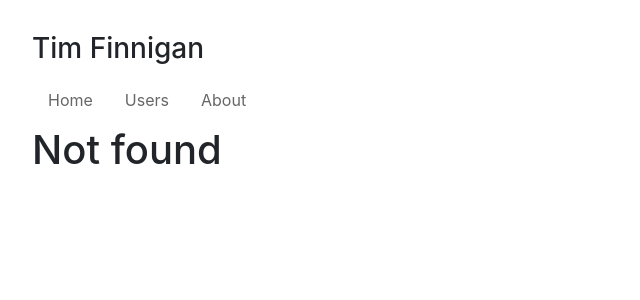
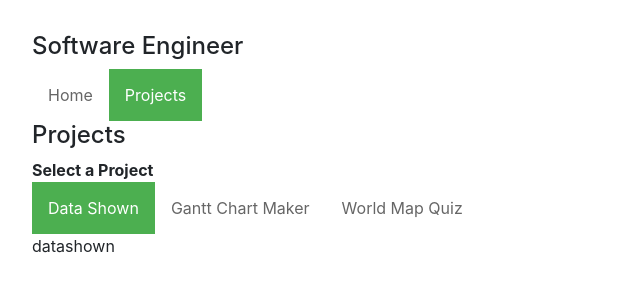
Before and after one commit to TimFinnigan/tim-finnigan-homepage, a React (Create React App) app: page /projects/datashown in a window 1280 px wide. Before the commit this address had no page. Shown: the top 300 px of the page, without its empty margins (0-640 px from the left). Built offline with nearby package versions, Linux system fonts and the light colour scheme.

Commit message:
update routes to projects

```diff
--- a/src/App.js
+++ b/src/App.js
@@ -3,7 +3,7 @@ class App extends React.Component {
   render() {
     return (
       <div>
-        <h1>Home</h1>
+        <h4>Home</h4>
       </div>
     )
   }
--- a/src/index.js
+++ b/src/index.js
@@ -8,7 +8,7 @@ import {
   Switch
 } from "react-router-dom";
 import App from "./App";
-import Users from "./users";
+import Projects from "./projects";
 import About from "./about";
 import Notfound from "./notfound";
 import * as serviceWorker from "./serviceWorker";
@@ -23,7 +23,8 @@ serviceWorker.unregister();
 const routing = (
   <Router>
     <div>
-      <h3>Tim Finnigan</h3>
+      {/* <h3>Tim Finnigan</h3> */}
+      <h4>Software Engineer</h4>
       <ul>
         <li>
           <NavLink exact to="/">
@@ -31,15 +32,15 @@ const routing = (
           </NavLink>
         </li>
         <li>
-          <NavLink to="/users">Users</NavLink>
+          <NavLink to="/projects">Projects</NavLink>
         </li>
-        <li>
+        {/* <li>
           <NavLink to="/about">About</NavLink>
-        </li>
+        </li> */}
       </ul>
       <Switch>
         <Route exact path="/" component={App} />
-        <Route path="/users/" component={Users} />
+        <Route path="/projects/" component={Projects} />
         <Route path="/about" component={About} />
         <Route component={Notfound} />
       </Switch>
--- /dev/null
+++ b/src/projects.js
@@ -0,0 +1,27 @@
+import React from "react";
+import { Route, NavLink } from "react-router-dom";
+const Project = ({ match }) => <p>{match.params.id}</p>;
+class Projects extends React.Component {
+  render() {
+    const { url } = this.props.match;
+    return (
+      <div>
+        <h4>Projects</h4>
+        <strong>Select a Project</strong>
+        <ul>
+          <li>
+            <NavLink to="/projects/datashown">Data Shown</NavLink>
+          </li>
+          <li>
+            <NavLink to="/projects/ganttchartmaker">Gantt Chart Maker</NavLink>
+          </li>
+          <li>
+            <NavLink to="/projects/worldmapquiz4">World Map Quiz</NavLink>
+          </li>
+        </ul>
+        <Route path="/projects/:id" component={Project} />
+      </div>
+    );
+  }
+}
+export default Projects;
--- a/src/users.js
+++ /dev/null
@@ -1,27 +0,0 @@
-import React from "react";
-import { Route, NavLink } from "react-router-dom";
-const User = ({ match }) => <p>{match.params.id}</p>;
-class Users extends React.Component {
-  render() {
-    const { url } = this.props.match;
-    return (
-      <div>
-        <h1>Users</h1>
-        <strong>select a user</strong>
-        <ul>
-          <li>
-            <NavLink to="/users/1">User 1</NavLink>
-          </li>
-          <li>
-            <NavLink to="/users/2">User 2</NavLink>
-          </li>
-          <li>
-            <NavLink to="/users/3">User 3</NavLink>
-          </li>
-        </ul>
-        <Route path="/users/:id" component={User} />
-      </div>
-    );
-  }
-}
-export default Users;
```
